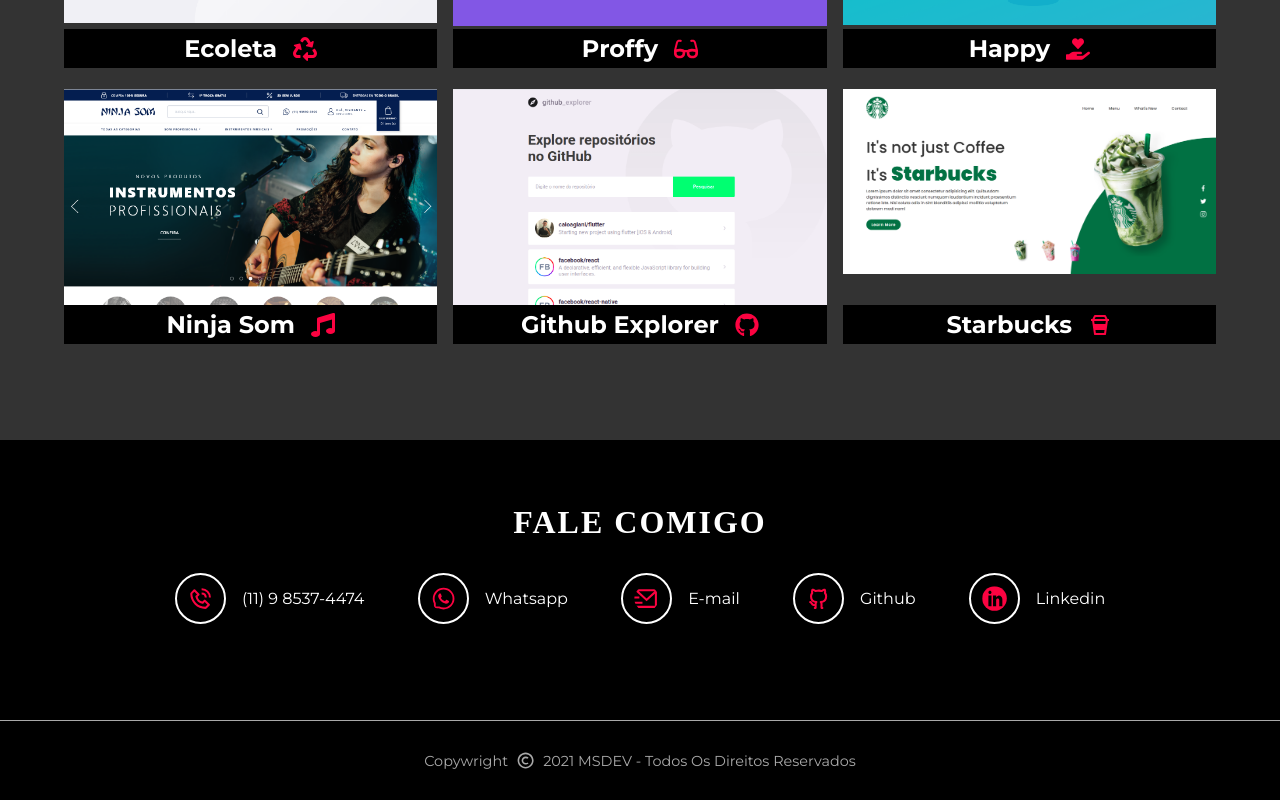
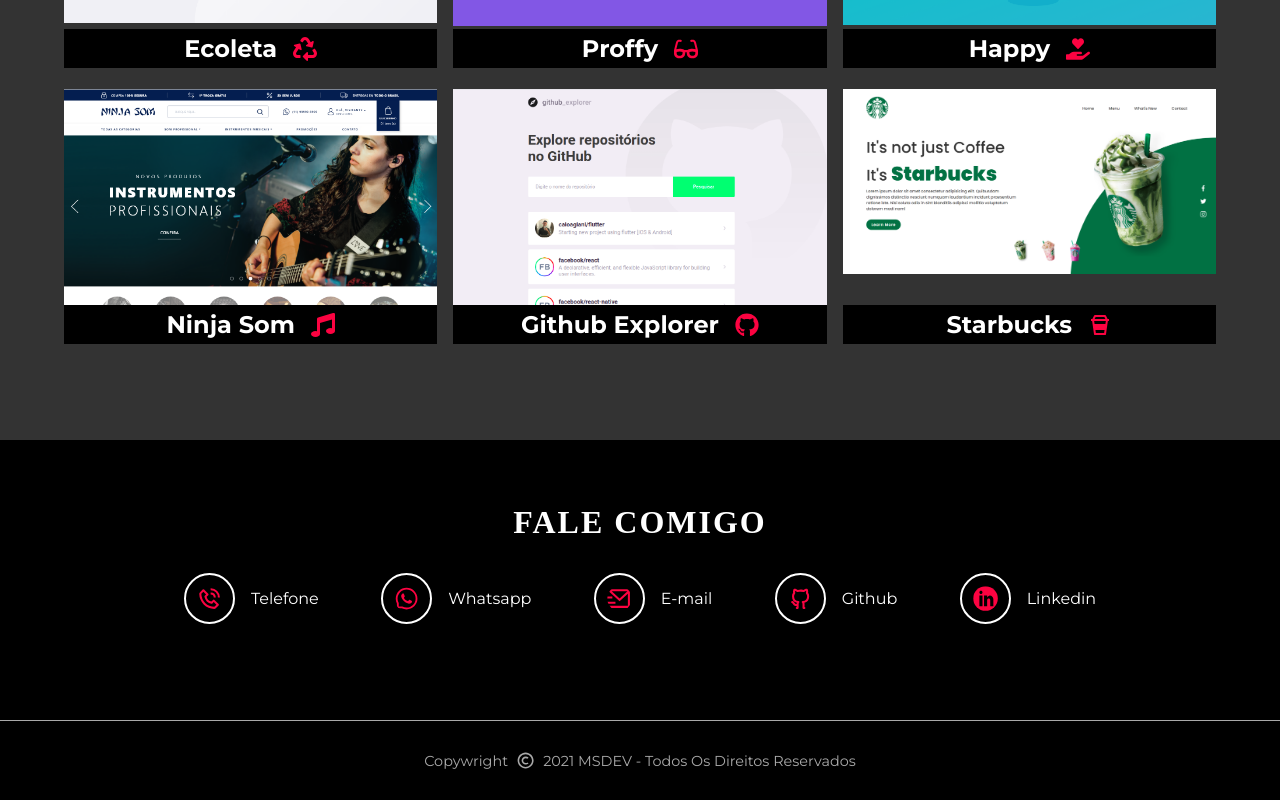
Before and after one commit to SaMatheus/MSDEV, a React (Create React App) app: page / in a window 1280 px wide. Shown: the part 2122-2922 px from the top of the page. Built offline with nearby package versions, Linux system fonts and the light colour scheme; a web font is replaced by a local one.

Commit message:
Ajuste do link do contato telefonico

```diff
--- a/src/Data/Contacts.js
+++ b/src/Data/Contacts.js
@@ -8,7 +8,8 @@ const ContactList = [
   {
     id: 1,
     icon: <BiPhoneCall />,
-    value: '(11) 9 8537-4474',
+    value: 'Telefone',
+    href: 'tel:+5511985374474',
   },
   {
     id: 2,
```
